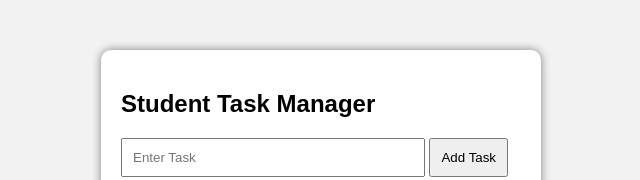
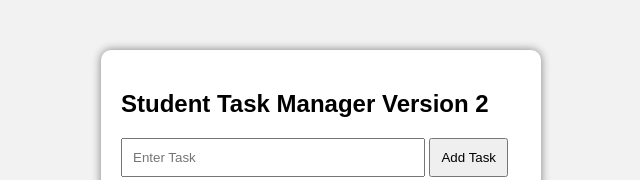
Before and after one commit to ojasvithete24/Student_task_manager, a plain HTML site: page index.html in a window 1280 px wide. Shown: the top 180 px of the page, without its empty margins (319-959 px from the left). Drawn offline with Linux system fonts and the light colour scheme.

Commit message:
Updated heading in feature branch

```diff
--- a/index.html
+++ b/index.html
@@ -9,7 +9,7 @@
 <body>
 
 <div class="container">
-    <h2>Student Task Manager</h2>
+    <h2>Student Task Manager Version 2</h2>
 
     <input type="text" id="taskInput" placeholder="Enter Task">
     <button onclick="addTask()">Add Task</button>
```
